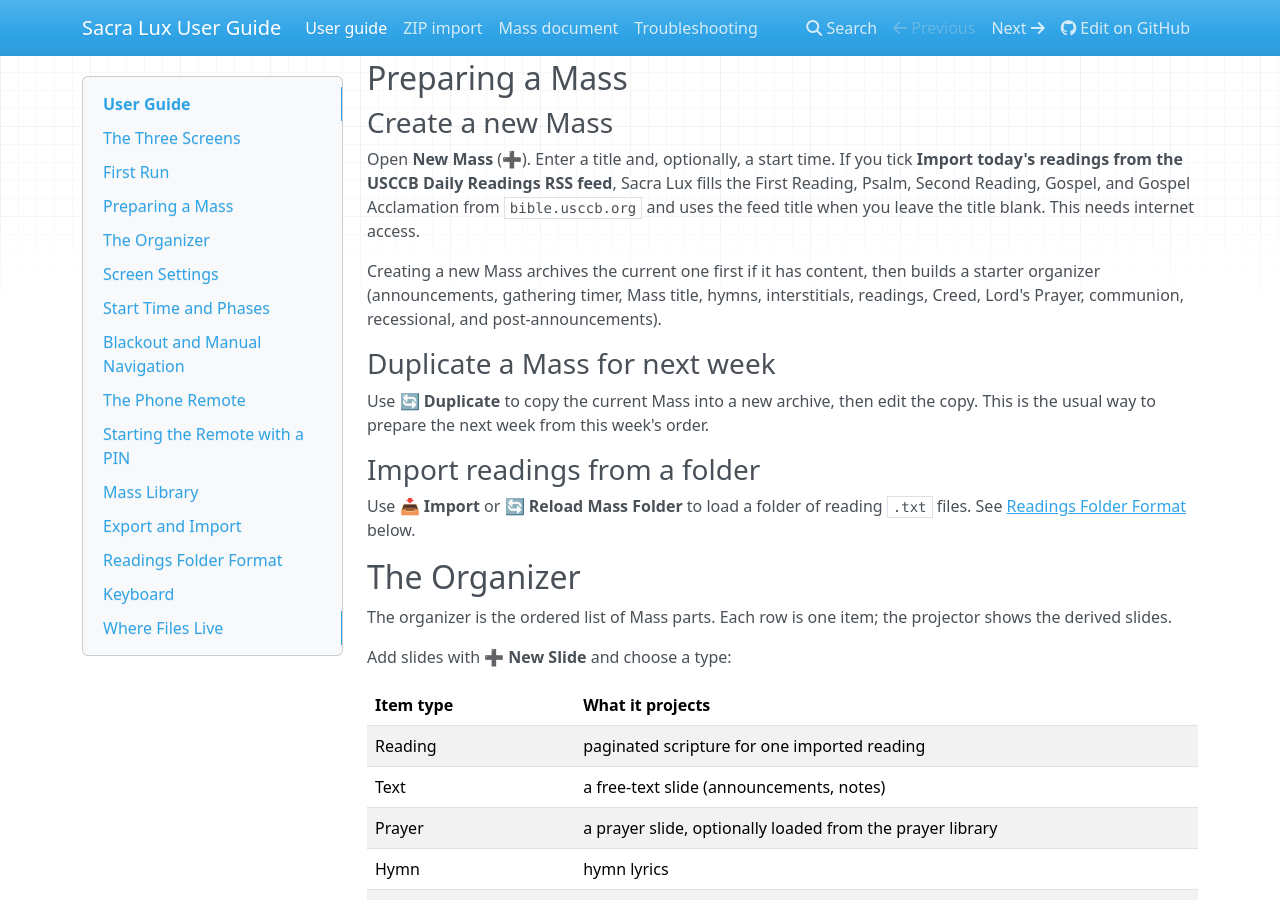
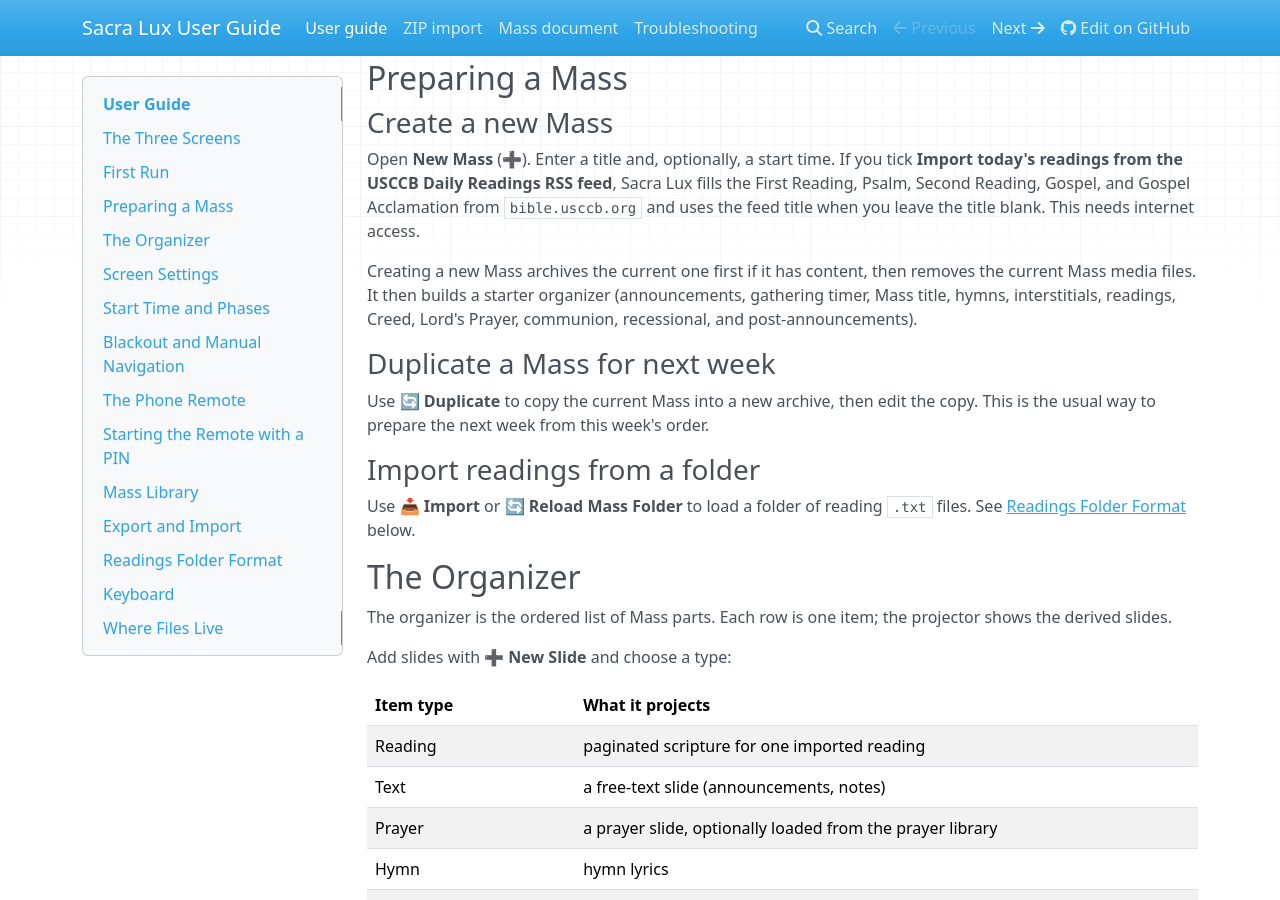
Before and after one commit to Saint-Therese-Of-Lisieux-Parish/sacra_lux, an MkDocs documentation site: the page built from docs/user-guide.md, in a window 1280 px wide and 900 px high, scrolled down 636 px. Built offline with MkDocs 1.6.1, drawn with Linux system fonts in a browser that asks for light colours; nearby versions of some CDN libraries.

Commit message:
docs(user-guide): state that a new Mass removes media files
Why: POST /api/new-mass deletes current_mass/assets after the previous Mass is archived. The user guide described the new organizer and did not say the media files are removed.

What: The new Mass section states that the current Mass media files are removed.

Files:
- modified: docs/user-guide.md

Verified against: sacra-lux/src/server.js:3174-3177 (assets directory removal)

Refs #483

```diff
--- a/docs/user-guide.md
+++ b/docs/user-guide.md
@@ -35,9 +35,9 @@
 This needs internet access.
 
 Creating a new Mass archives the current one first if it has content, then
-builds a starter organizer (announcements, gathering timer, Mass title, hymns,
-interstitials, readings, Creed, Lord's Prayer, communion, recessional, and
-post-announcements).
+removes the current Mass media files. It then builds a starter organizer
+(announcements, gathering timer, Mass title, hymns, interstitials, readings,
+Creed, Lord's Prayer, communion, recessional, and post-announcements).
 
 ### Duplicate a Mass for next week
 
```
